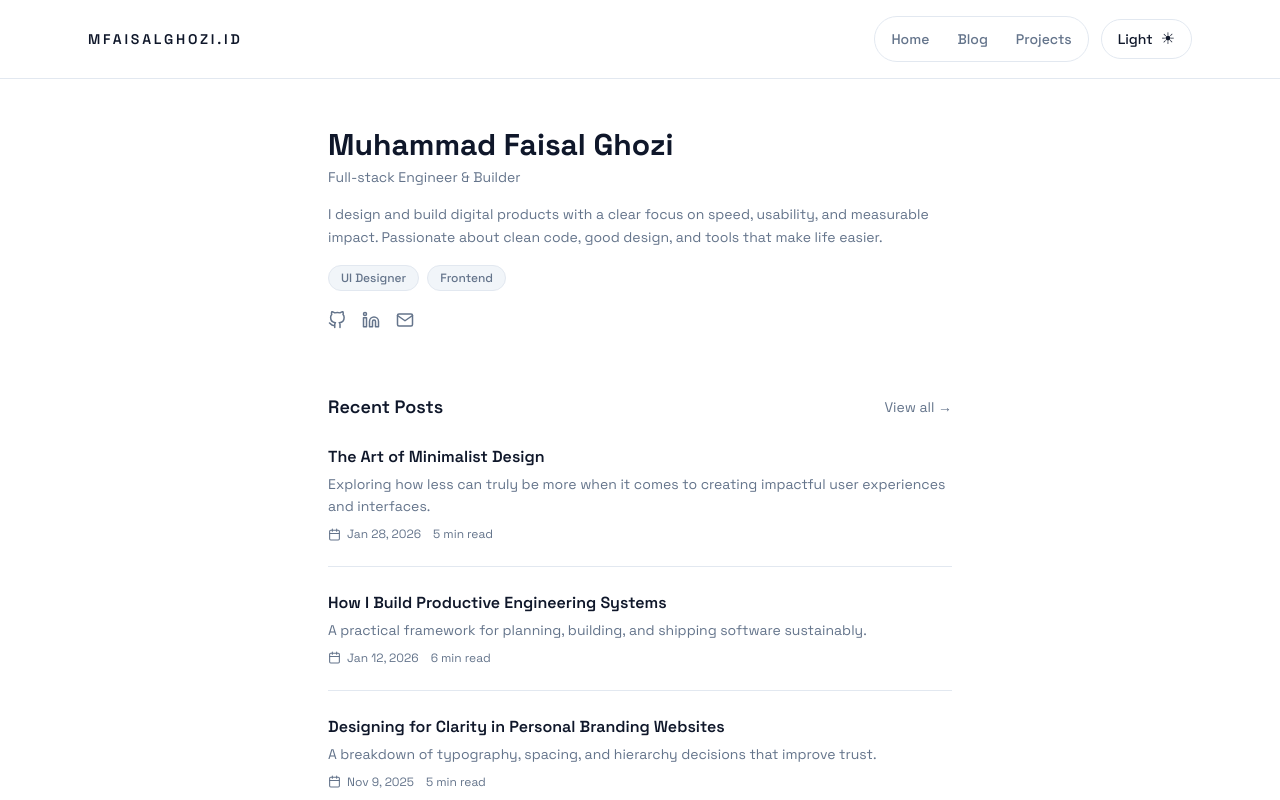
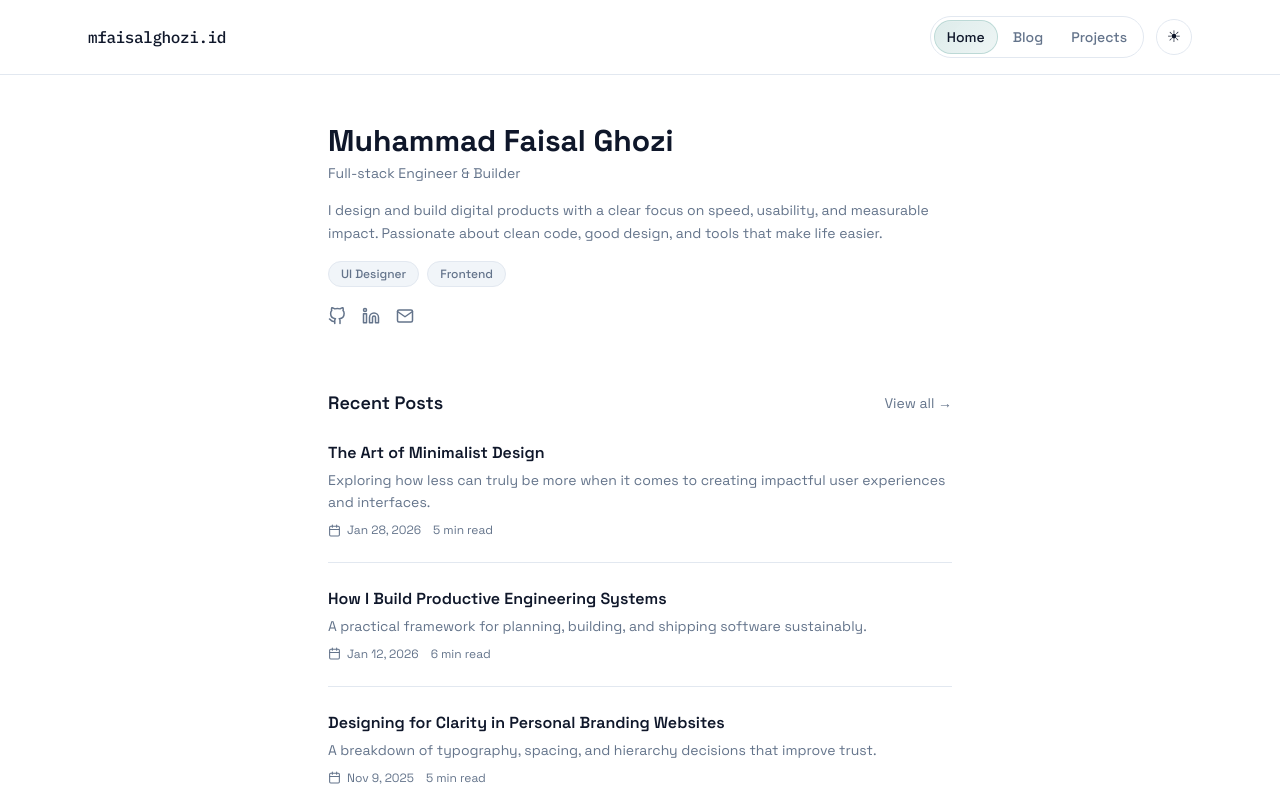
Before and after one commit to mfaisalghozi/mfaisalghozi-id, a Next.js app: page / in a window 1280 px wide. Shown: the top 800 px of the page. Built offline with nearby package versions, Linux system fonts and the light colour scheme.

Commit message:
feat: add blog detail & project detail page

```diff
--- a/app/page.tsx
+++ b/app/page.tsx
@@ -215,7 +215,7 @@ export default function HomePage() {
             <LinkedinIcon />
           </a>
           <a
-            href="mailto:hello@mfaisalghozi.id"
+            href="mailto:mfaisalghozi99@gmail.com"
             className="transition-colors hover:text-[color:var(--text)]"
           >
             <MailIcon />
--- a/app/projects/[slug]/page.tsx
+++ b/app/projects/[slug]/page.tsx
@@ -188,15 +188,6 @@ export default async function ProjectDetailPage({
         </section>
       )}
 
-      <div className="mt-16 border-t border-[color:var(--line)] pt-8">
-        <Link
-          href="/projects"
-          className="inline-flex items-center gap-2 text-sm text-[color:var(--muted)] transition-colors hover:text-[color:var(--text)]"
-        >
-          <ArrowLeftIcon />
-          Back to projects
-        </Link>
-      </div>
     </article>
   );
 }
--- a/components/site-header.tsx
+++ b/components/site-header.tsx
@@ -1,4 +1,8 @@
+"use client";
+
 import Link from "next/link";
+import { usePathname } from "next/navigation";
+import { motion } from "motion/react";
 
 import { ThemeToggle } from "@/components/theme-toggle";
 
@@ -8,25 +12,56 @@ const navItems = [
   { href: "/projects", label: "Projects" },
 ];
 
+function isActivePath(href: string, pathname: string): boolean {
+  if (href === "/") return pathname === "/";
+  return pathname === href || pathname.startsWith(href + "/");
+}
+
 export function SiteHeader() {
+  const pathname = usePathname();
+
   return (
     <header className="sticky top-0 z-40 border-b border-[color:var(--line)] bg-[color:var(--bg)]/85 backdrop-blur">
       <div className="mx-auto flex w-full max-w-6xl items-center justify-between px-4 py-4 sm:px-6">
-        <Link href="/" className="text-sm font-semibold uppercase tracking-[0.2em] text-[color:var(--text)]">
+        <Link
+          href="/"
+          className="font-mono text-base font-medium tracking-tight text-[color:var(--text)]"
+        >
           mfaisalghozi.id
         </Link>
 
         <div className="flex items-center gap-2 sm:gap-3">
           <nav className="flex items-center gap-1 rounded-full border border-[color:var(--line)] p-1">
-            {navItems.map((item) => (
-              <Link
-                key={item.href}
-                href={item.href}
-                className="rounded-full px-3 py-2 text-sm font-medium text-[color:var(--muted)] transition-colors hover:text-[color:var(--text)]"
-              >
-                {item.label}
-              </Link>
-            ))}
+            {navItems.map((item) => {
+              const active = isActivePath(item.href, pathname);
+              return (
+                <Link
+                  key={item.href}
+                  href={item.href}
+                  className={[
+                    "relative rounded-full px-3 py-1.5 text-sm font-medium transition-colors duration-150",
+                    active
+                      ? "text-[color:var(--text)]"
+                      : "text-[color:var(--muted)] hover:text-[color:var(--text)]",
+                  ].join(" ")}
+                >
+                  {active && (
+                    <motion.span
+                      layoutId="active-nav-pill"
+                      className="absolute inset-0 rounded-full"
+                      style={{
+                        background:
+                          "linear-gradient(135deg, color-mix(in srgb, var(--accent) 14%, transparent), color-mix(in srgb, var(--accent) 7%, transparent))",
+                        boxShadow:
+                          "0 0 0 1px color-mix(in srgb, var(--accent) 28%, transparent), inset 0 1px 0 color-mix(in srgb, white 10%, transparent)",
+                      }}
+                      transition={{ type: "spring", stiffness: 400, damping: 30 }}
+                    />
+                  )}
+                  <span className="relative z-10">{item.label}</span>
+                </Link>
+              );
+            })}
           </nav>
           <ThemeToggle />
         </div>
--- a/components/theme-toggle.tsx
+++ b/components/theme-toggle.tsx
@@ -54,11 +54,10 @@ export function ThemeToggle() {
     <button
       type="button"
       onClick={toggleTheme}
-      className="inline-flex h-10 items-center gap-2 rounded-full border border-[color:var(--line)] px-4 text-sm font-medium text-[color:var(--text)] transition-colors hover:bg-[color:var(--surface)]"
+      className="inline-flex h-9 w-9 items-center justify-center rounded-full border border-[color:var(--line)] text-base text-[color:var(--text)] transition-colors hover:bg-[color:var(--surface)]"
       aria-label="Toggle theme"
     >
-      <span>{theme === "dark" ? "Dark" : "Light"}</span>
-      <span className="text-base">{theme === "dark" ? "☾" : "☀"}</span>
+      {theme === "dark" ? "☾" : "☀"}
     </button>
   );
 }
--- a/package.json
+++ b/package.json
@@ -9,6 +9,7 @@
     "lint": "eslint"
   },
   "dependencies": {
+    "motion": "^12.34.3",
     "next": "16.1.6",
     "react": "19.2.3",
     "react-dom": "19.2.3"
```
Also changed, not shown: 1 other file (tests, documents, lock files or other folders).
